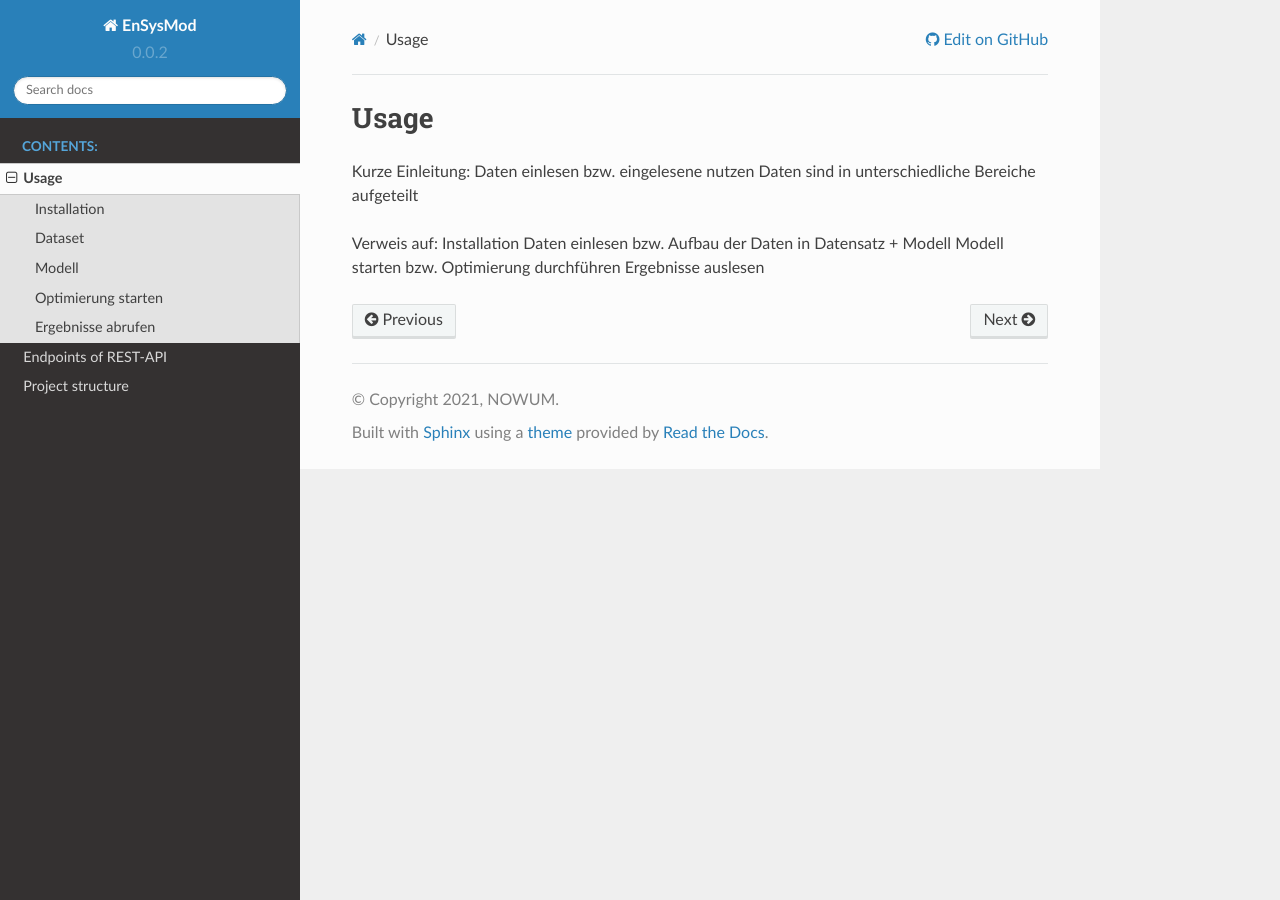
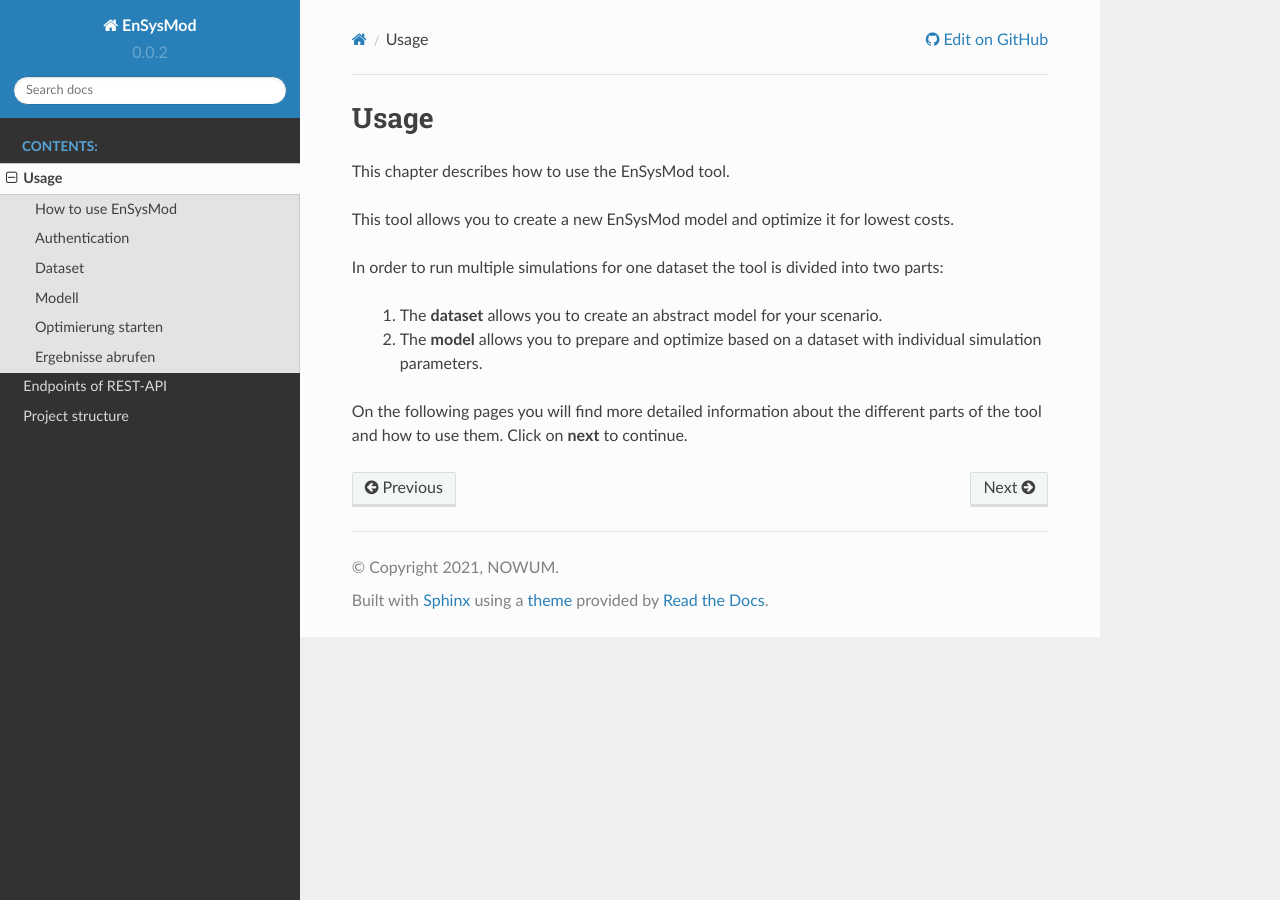
Before and after one commit to NOWUM/EnSysMod, a Sphinx documentation site: the page built from docs/source/usage.rst, in a window 1280 px wide. Built offline with Sphinx 7.4.7 and the Read the Docs theme 2.0.0, drawn with Linux system fonts in a browser that asks for light colours; the version number is read from the project's files by our own code.

Commit message:
Added more docs

```diff
--- a/docs/source/usage.rst
+++ b/docs/source/usage.rst
@@ -1,19 +1,17 @@
 Usage
 =====
 
+This chapter describes how to use the EnSysMod tool.
 
+This tool allows you to create a new EnSysMod model and optimize it for lowest costs.
 
-Kurze Einleitung:
-Daten einlesen bzw. eingelesene nutzen
-Daten sind in unterschiedliche Bereiche aufgeteilt
+In order to run multiple simulations for one dataset the tool is divided into two parts:
 
+    1. The **dataset** allows you to create an abstract model for your scenario.
+    2. The **model** allows you to prepare and optimize based on a dataset with individual simulation parameters.
 
-
-Verweis auf:
-Installation
-Daten einlesen bzw. Aufbau der Daten in Datensatz + Modell
-Modell starten bzw. Optimierung durchführen
-Ergebnisse auslesen
+On the following pages you will find more detailed information about the different parts of the tool and how to use
+them. Click on **next** to continue.
 
 
 .. toctree::
--- a/docs/source/usage/1_installation.rst
+++ /dev/null
@@ -1,4 +0,0 @@
-Installation
-------------
-
-See the `installation instructions on Github <https://github.com/NOWUM/EnSysMod#installation>`_.
```
Also changed, not shown: docs/source/usage/1_how_to_use.rst (added, +22 -0 lines), docs/source/usage/2_authentication.rst (added, +30 -0 lines).
